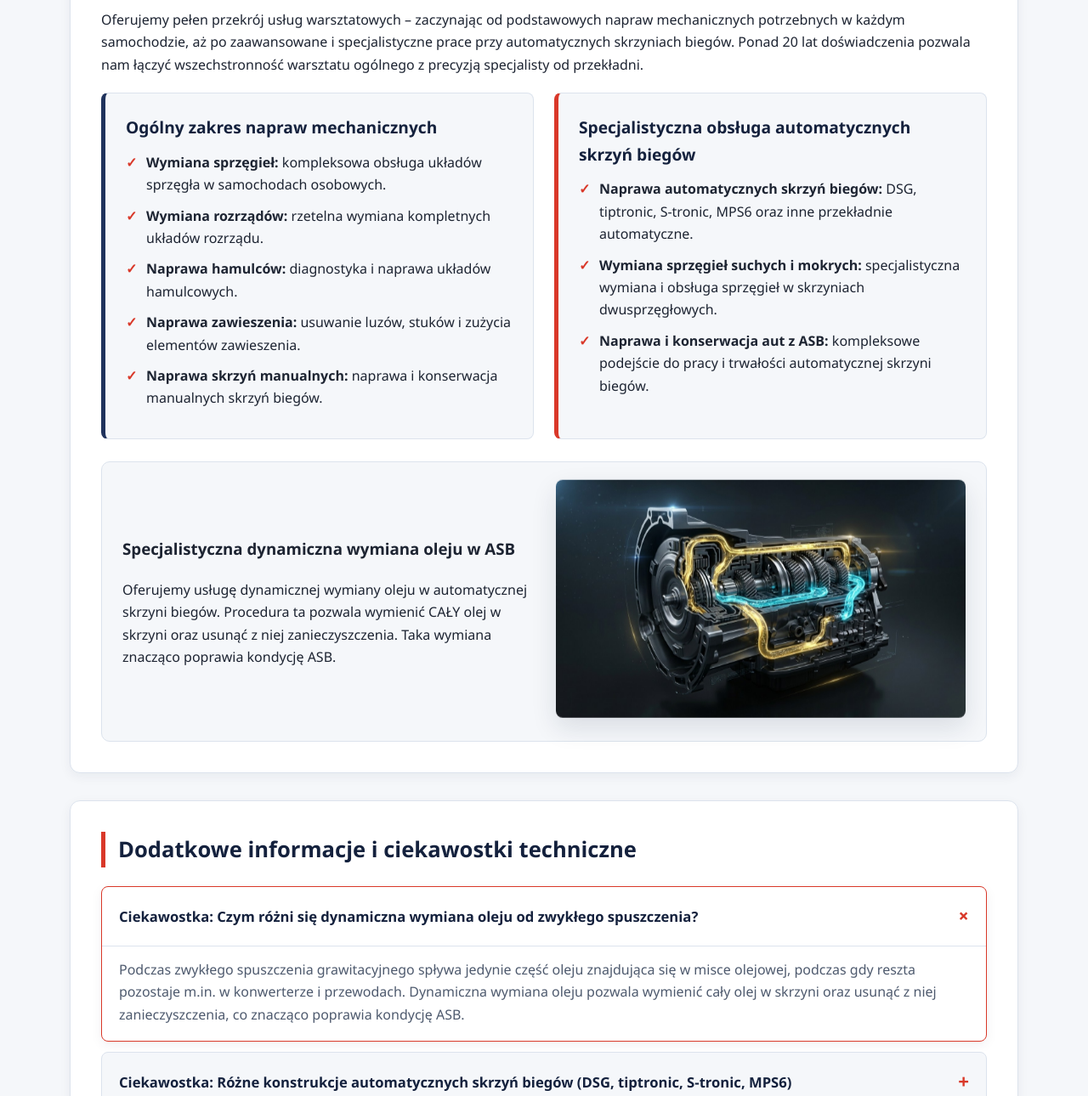
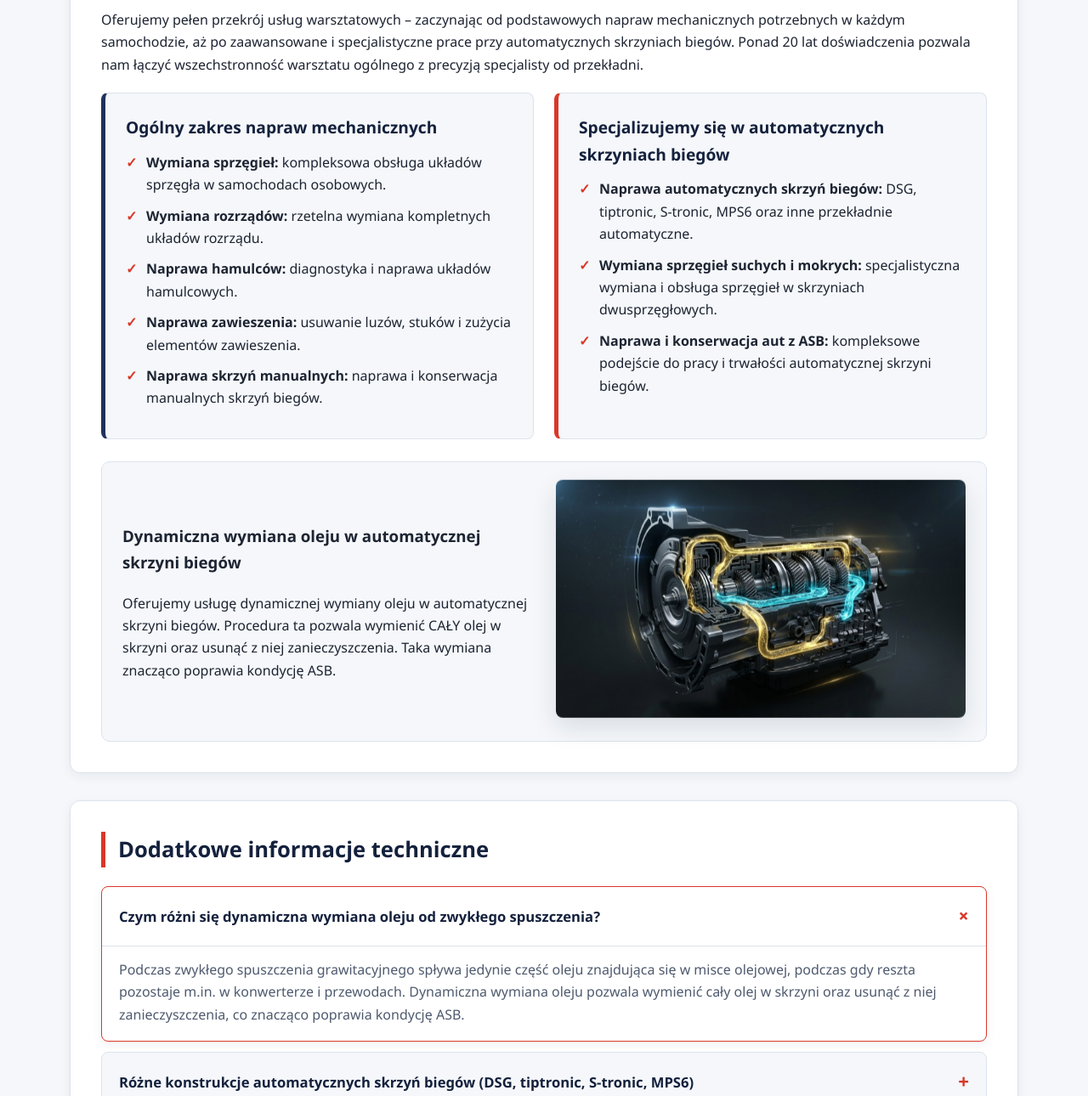
Before and after one commit to Kacper615/Zak-ad-mechaniki-pojazdowej-Tadeusz-Sielawa, a plain HTML site: page oferta.html in a window 1280 px wide. Shown: the part 216-1506 px from the top of the page at 85% size. Drawn offline with Linux system fonts and the light colour scheme.

Commit message:
Update oferta.html with improved descriptions

```diff
--- a/oferta.html
+++ b/oferta.html
@@ -3,7 +3,7 @@
 <head>
     <meta charset="UTF-8">
     <meta name="viewport" content="width=device-width, initial-scale=1.0">
-    <meta name="description" content="Oferta Zakładu Mechaniki Pojazdowej Tadeusz Sielawa w Białymstoku – od ogólnych napraw mechanicznych po specjalistyczną naprawę skrzyń automatycznych DSG, tiptronic, S-tronic, MPS6 oraz dynamiczną wymianę oleju.">
+    <meta name="description" content="Nasza oferta – Zakład Mechaniki Pojazdowej Tadeusz Sielawa w Białymstoku: mechanika pojazdowa oraz specjalistyczna naprawa skrzyń automatycznych DSG, tiptronic, S-tronic, MPS6 i dynamiczna wymiana oleju.">
     <title>Oferta | Zakład Mechaniki Pojazdowej Tadeusz Sielawa</title>
     <link rel="stylesheet" href="style.css">
 </head>
@@ -48,10 +48,9 @@
     </header>
 
     <main class="container">
-        <!-- Etap 1: Od ogółu -->
         <section class="card-section reveal visible" id="ogolny-zakres">
             <div class="section-header">
-                <h2>Oferta – od ogólnych napraw do wąskiej specjalizacji</h2>
+                <h2>Nasza oferta – mechanika pojazdowa i automatyczne skrzynie biegów</h2>
             </div>
 
             <p>Oferujemy pełen przekrój usług warsztatowych – zaczynając od podstawowych napraw mechanicznych potrzebnych w każdym samochodzie, aż po zaawansowane i specjalistyczne prace przy automatycznych skrzyniach biegów. Ponad 20 lat doświadczenia pozwala nam łączyć wszechstronność warsztatu ogólnego z precyzją specjalisty od przekładni.</p>
@@ -68,9 +67,8 @@
                     </ul>
                 </div>
 
-                <!-- Etap 2: Specjalistyczne usługi -->
                 <div class="spec-box specialist reveal reveal-delay-2" id="automatyczne">
-                    <h3>Specjalistyczna obsługa automatycznych skrzyń biegów</h3>
+                    <h3>Specjalizujemy się w automatycznych skrzyniach biegów</h3>
                     <ul class="check-list">
                         <li><strong>Naprawa automatycznych skrzyń biegów:</strong> DSG, tiptronic, S-tronic, MPS6 oraz inne przekładnie automatyczne.</li>
                         <li id="sprzegla"><strong>Wymiana sprzęgieł suchych i mokrych:</strong> specjalistyczna wymiana i obsługa sprzęgieł w skrzyniach dwusprzęgłowych.</li>
@@ -81,7 +79,7 @@
 
             <div class="tech-banner reveal" id="dynamiczna-wymiana">
                 <div>
-                    <h3>Specjalistyczna dynamiczna wymiana oleju w ASB</h3>
+                    <h3>Dynamiczna wymiana oleju w automatycznej skrzyni biegów</h3>
                     <p>Oferujemy usługę dynamicznej wymiany oleju w automatycznej skrzyni biegów. Procedura ta pozwala wymienić CAŁY olej w skrzyni oraz usunąć z niej zanieczyszczenia. Taka wymiana znacząco poprawia kondycję ASB.</p>
                 </div>
                 <div>
@@ -90,21 +88,21 @@
             </div>
         </section>
 
-        <!-- Wysuwane zakładki z ciekawostkami i szczegółami oferty -->
+        <!-- Wysuwane zakładki (bez słowa ciekawostka) -->
         <section class="card-section reveal">
             <div class="section-header">
-                <h2>Dodatkowe informacje i ciekawostki techniczne</h2>
+                <h2>Dodatkowe informacje techniczne</h2>
             </div>
 
             <div class="accordion-group">
                 <details class="accordion-item" open>
-                    <summary>Ciekawostka: Czym różni się dynamiczna wymiana oleju od zwykłego spuszczenia?</summary>
+                    <summary>Czym różni się dynamiczna wymiana oleju od zwykłego spuszczenia?</summary>
                     <div class="accordion-body">
                         Podczas zwykłego spuszczenia grawitacyjnego spływa jedynie część oleju znajdująca się w misce olejowej, podczas gdy reszta pozostaje m.in. w konwerterze i przewodach. Dynamiczna wymiana oleju pozwala wymienić cały olej w skrzyni oraz usunąć z niej zanieczyszczenia, co znacząco poprawia kondycję ASB.
                     </div>
                 </details>
                 <details class="accordion-item">
-                    <summary>Ciekawostka: Różne konstrukcje automatycznych skrzyń biegów (DSG, tiptronic, S-tronic, MPS6)</summary>
+                    <summary>Różne konstrukcje automatycznych skrzyń biegów (DSG, tiptronic, S-tronic, MPS6)</summary>
                     <div class="accordion-body">
                         Każda konstrukcja automatycznej skrzyni biegów ma własną specyfikę działania – od klasycznych przekładni hydrokinetycznych (np. tiptronic) po dwusprzęgłowe rozwiązania (np. DSG, S-tronic, MPS6). Dobór właściwej procedury i części jest kluczowy dla płynnej zmiany przełożeń.
                     </div>
```
